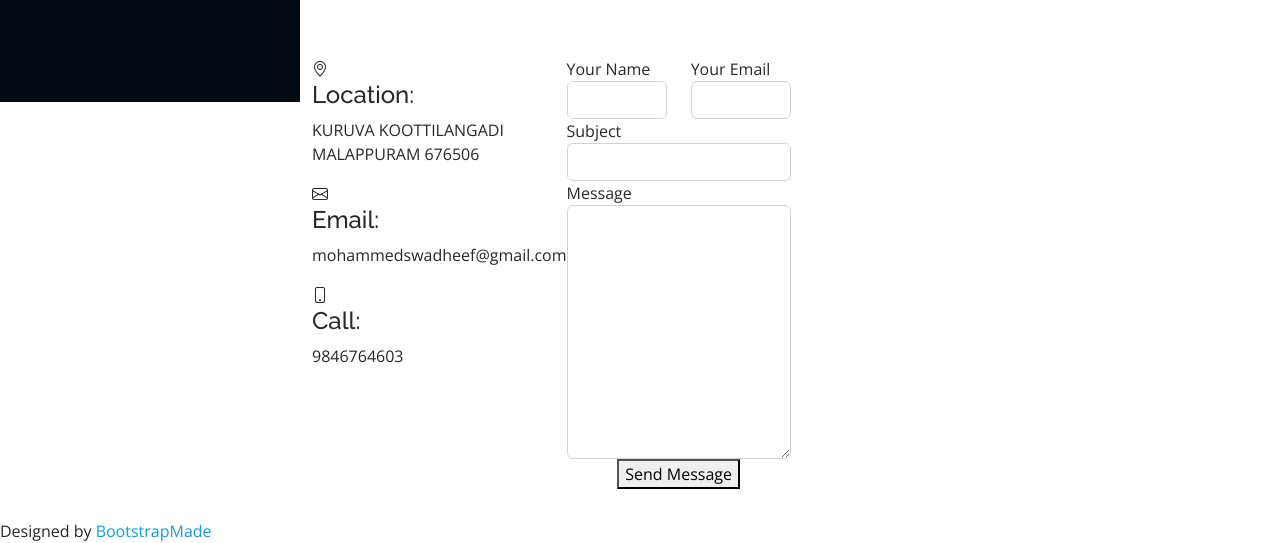
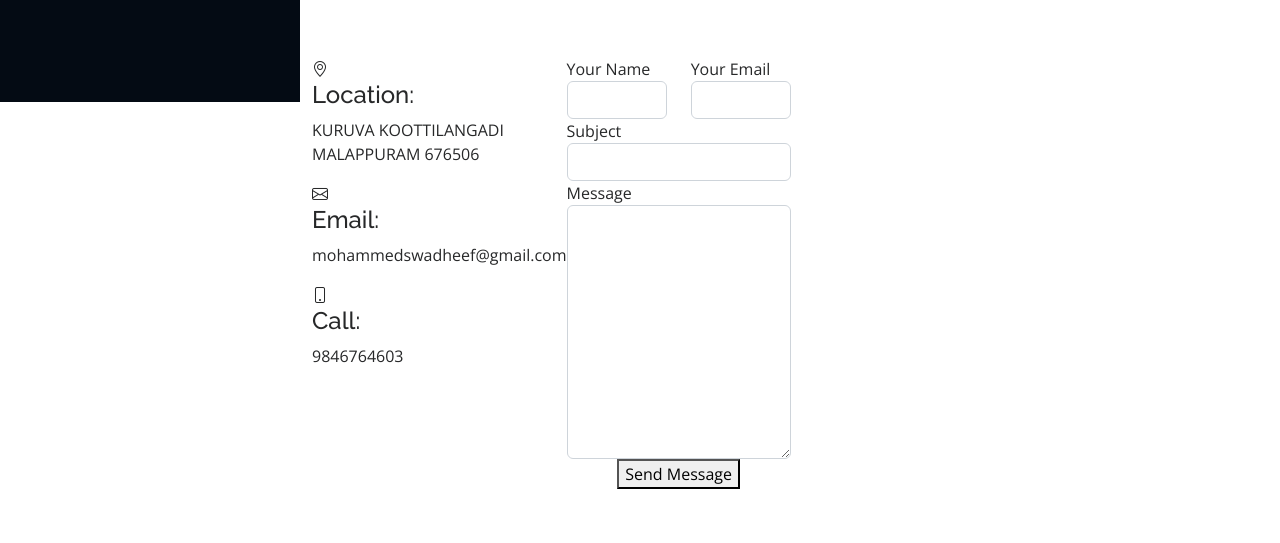
Before and after one commit to swadheeffainus/personal-website, a plain HTML site: page index.html in a window 1280 px wide. Shown: the part 698-1241 px from the top of the page. After the commit the page ends 1217 px from the top, so only its background shows below. Drawn offline with nearby package versions, Linux system fonts and the light colour scheme.

Commit message:
intinial.

```diff
--- a/index.html
+++ b/index.html
@@ -154,7 +154,7 @@
     </section>
 
   </main>
-        Designed by <a href="https://bootstrapmade.com/">BootstrapMade</a>
+
       </div>
     </div>
   </footer>
```
Also changed, not shown: portfolio-details.html (+1 -1 lines).
